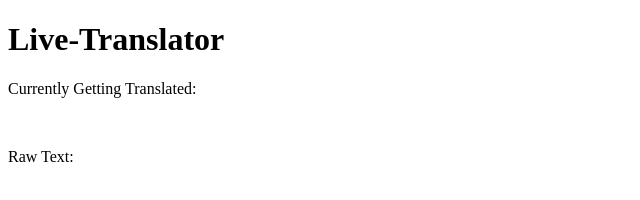
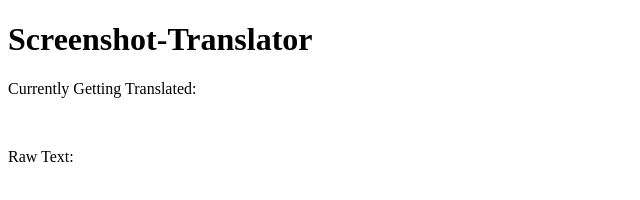
Before and after one commit to Vailorium/Live-Translator, a website: page index.html in a window 1280 px wide. Shown: the whole page, without its empty margins (0-640 px from the left). Drawn offline with Linux system fonts and the light colour scheme.

Commit message:
Small fixes
Code will be cleaned soon

```diff
--- a/index.html
+++ b/index.html
@@ -4,19 +4,11 @@
     <meta charset="UTF-8">
     <meta name="viewport" content="width=device-width, initial-scale=1.0">
     <meta http-equiv="X-UA-Compatible" content="ie=edge">
-    <title>Document</title>
+    <title>Screenshot Translator</title>
 
     <link rel="stylesheet" href="static/style.css">
     <script src="static/jquery.js"></script>
     <script>
-
-    // window.onload = async () => {
-    //     try {
-    //         document.getElementById("test").srcObject  = await navigator.mediaDevices.getDisplayMedia({video:{cursor: true}});
-    //     } catch (e) {
-    //         console.log('Unable to acquire screen capture: ' + e);
-    //     }
-    // }
     window.addEventListener("paste", (pasteEvent, callback) => {
         if(pasteEvent.clipboardData == false){
         if(typeof(callback) == "function"){
@@ -55,20 +47,11 @@
         }
         reader.readAsDataURL(blob);
 
-        // xhr.send(JSON.stringify({
-        //     value: objurl
-        // }));
-
         xhr.onreadystatechange = function () {
             if(this.readyState != 4) return;
 
             if(this.status === 200){
-                // var data = JSON.parse(this.responseText);
-
-                // console.log(this.responseText);
                 console.log(this.responseText);
-                // let variable = this.responseText;
-                // console.log(variable);
 
                 var secondxhr = new XMLHttpRequest();
                 secondxhr.open("POST", `https://translate.yandex.net/api/v1.5/tr.json/translate`, true);
@@ -108,7 +91,7 @@
 </head>
 <body>
     <!-- <video id="test"></video> -->
-    <h1>Live-Translator</h1>
+    <h1>Screenshot-Translator</h1>
     <p>Currently Getting Translated:</p><img id="translated_image">
     <br />
     <p>Raw Text:<br /><span id="translated"></span></p>
```
Also changed, not shown: README.md.
